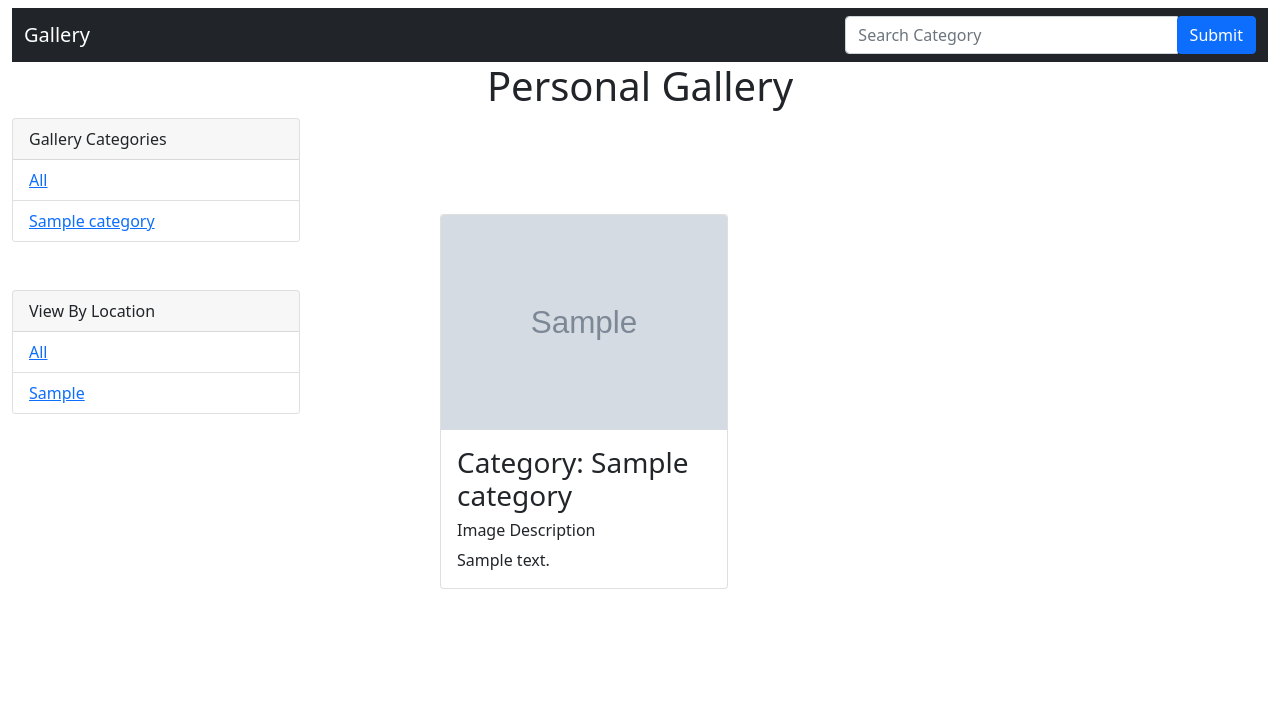
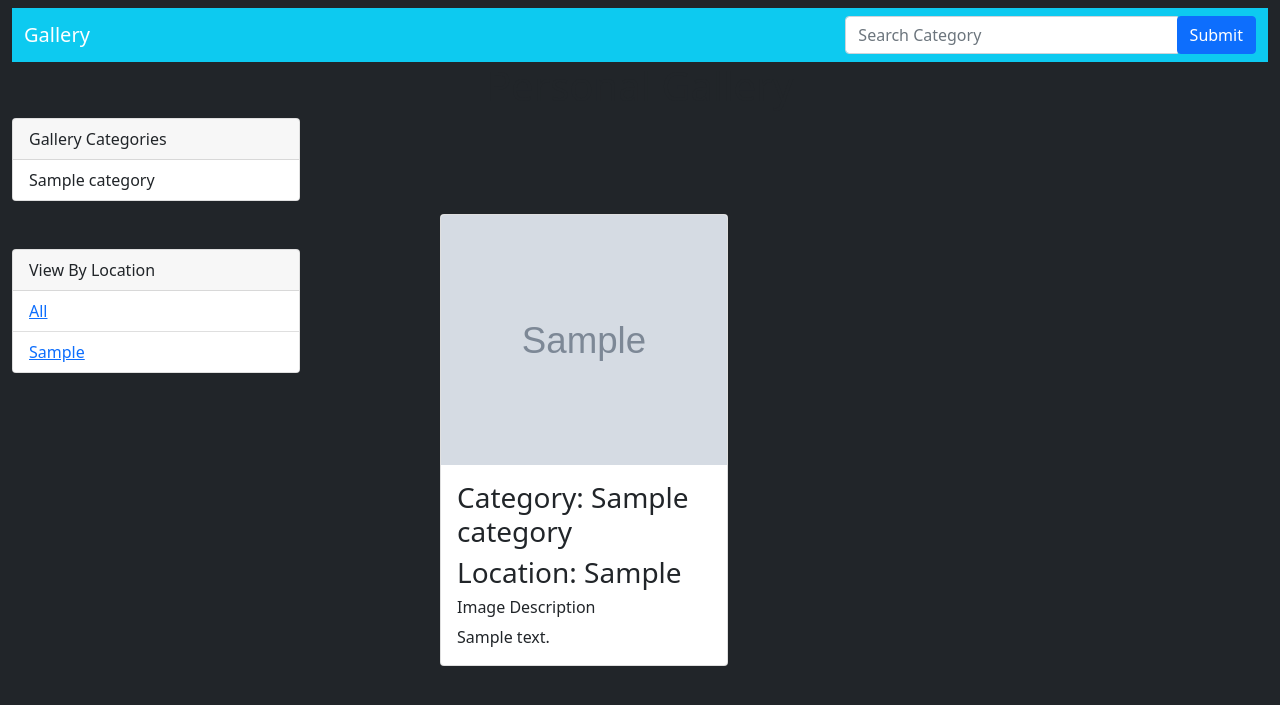
Before and after one commit to Samuel-Muriuki/Personal-Gallery, a Django app: page / in a window 1280 px wide. Shown: the top 705 px of the page. Run offline with Django 4.2, Linux system fonts and the light colour scheme; tables that the repository leaves empty hold one stand-in row (values such as "Sample post"); grey boxes marked "Sample" are stand-in pictures; some libraries are stand-ins or nearby versions.

Commit message:
Styling the home page

```diff
--- a/Personal-Gallery/gallery/templates/home.html
+++ b/Personal-Gallery/gallery/templates/home.html
@@ -12,7 +12,7 @@
   <title>Personal Gallery</title>
 </head>
 
-<body class="my-2">
+<body class="my-2 bg-dark">
   <div class="container-fluid">
     {% include "navbar.html" %}
     <h1 class="text-center">Personal Gallery</h1>
@@ -23,14 +23,11 @@
             Gallery Categories
           </div>
           <ul class="list-group list-group-flush">
-            <li class="list-group-item">
-              <a href="{% url 'home' %}">All</a>
-            </li>
             {% for category in categories %}
             <li class="list-group-item">
-              <a href="{% url 'home' %}?category={{ category.name }}">
+
                 {{ category.name }}
-              </a>
+
             </li>
             {% endfor %}
           </ul>
@@ -60,10 +57,11 @@
           <div class="col-sm-3 m-5">
             <div class="card" style="width: 18rem;">
               <img class="card-img-top" src="{{ image.image.url }}" alt="Card image cap" id="{{image.id}}"
-                data-toggle="modal" data-target="#myImg{{image.id}}">
+                data-toggle="modal" data-target="#myImg{{image.id}}" style="height: 250px; width: 100%">
                 <div class="card-body">
 
                   <h3 class="card-title">Category: {{image.category.name}}</h3>
+                  <h3 class="card-title">Location: {{image.location.area}}</h3>
                   <h6 class="card-title">Image Description</h6>
                   <p class="card-text">{{image.description}}</p>
 
--- a/Personal-Gallery/gallery/templates/navbar.html
+++ b/Personal-Gallery/gallery/templates/navbar.html
@@ -9,7 +9,7 @@
 </head>
 
 <body>
-    <nav class="navbar navbar-inverse navbar-dark bg-dark">
+    <nav class="navbar navbar-inverse navbar-dark bg-info">
         <div class="container-fluid">
             <div class="navbar-header">
                 <a class="navbar-brand" href="{% url 'home' %}">Gallery</a>
--- a/Personal-Gallery/gallery/views.py
+++ b/Personal-Gallery/gallery/views.py
@@ -6,12 +6,12 @@ from .models import Category, Image, Location
 # Create your views here.
 def home_gallery(request):
 
-    category = request.GET.get('category')
-    print('category:', category)
-    if category != None:
-        images = Image.objects.filter(category__name=category)
-    else:
-        images = Image.objects.all()
+    # category = request.GET.get('category')
+    # print('category:', category)
+    # if category != None:
+    #     images = Image.objects.filter(category__name=category)
+    # else:
+    #     images = Image.objects.all()
 
     location = request.GET.get('location')
     print('location:', location)
```
Also changed, not shown: Personal-Gallery/gallery/tests.py (+15 -5 lines).
